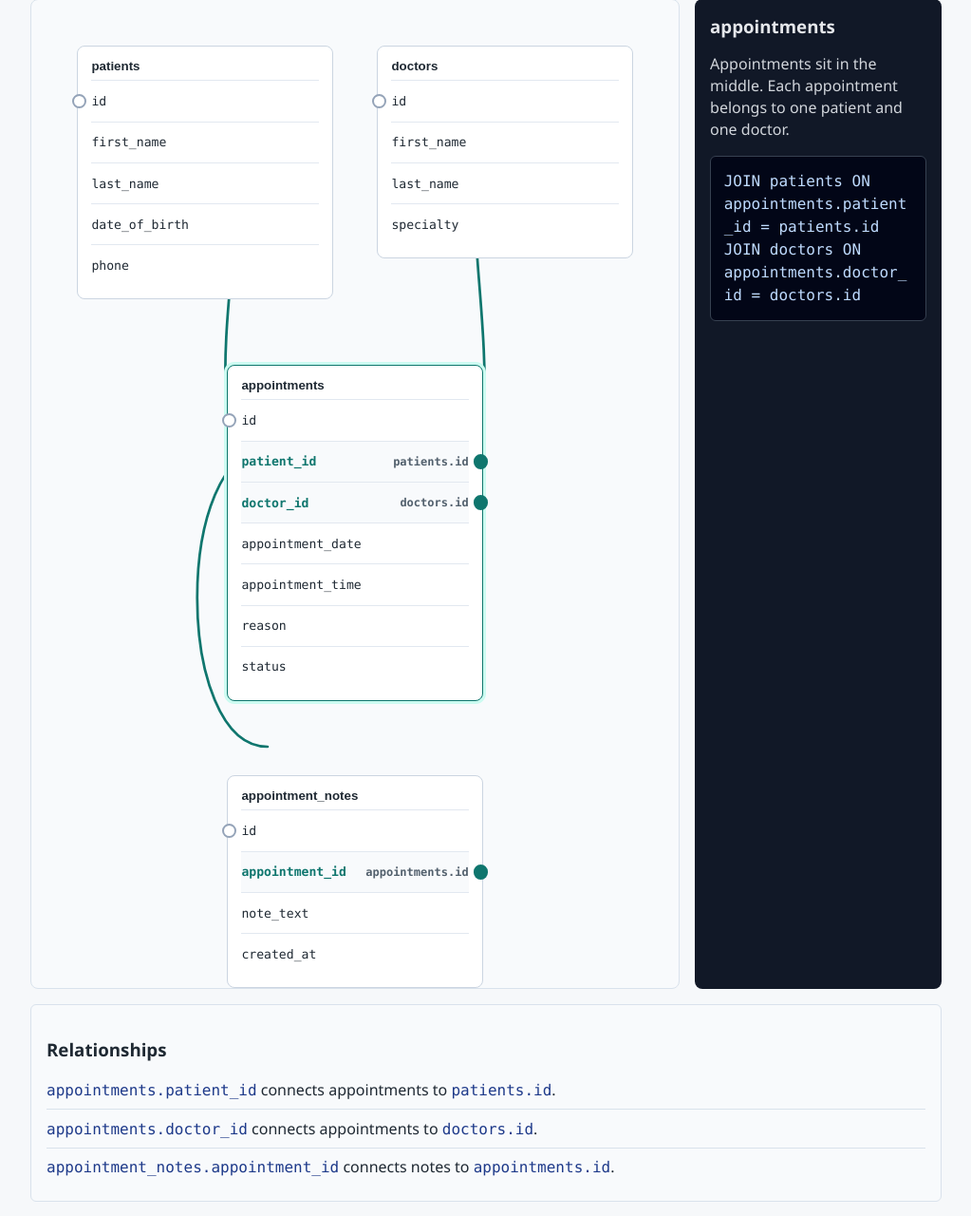
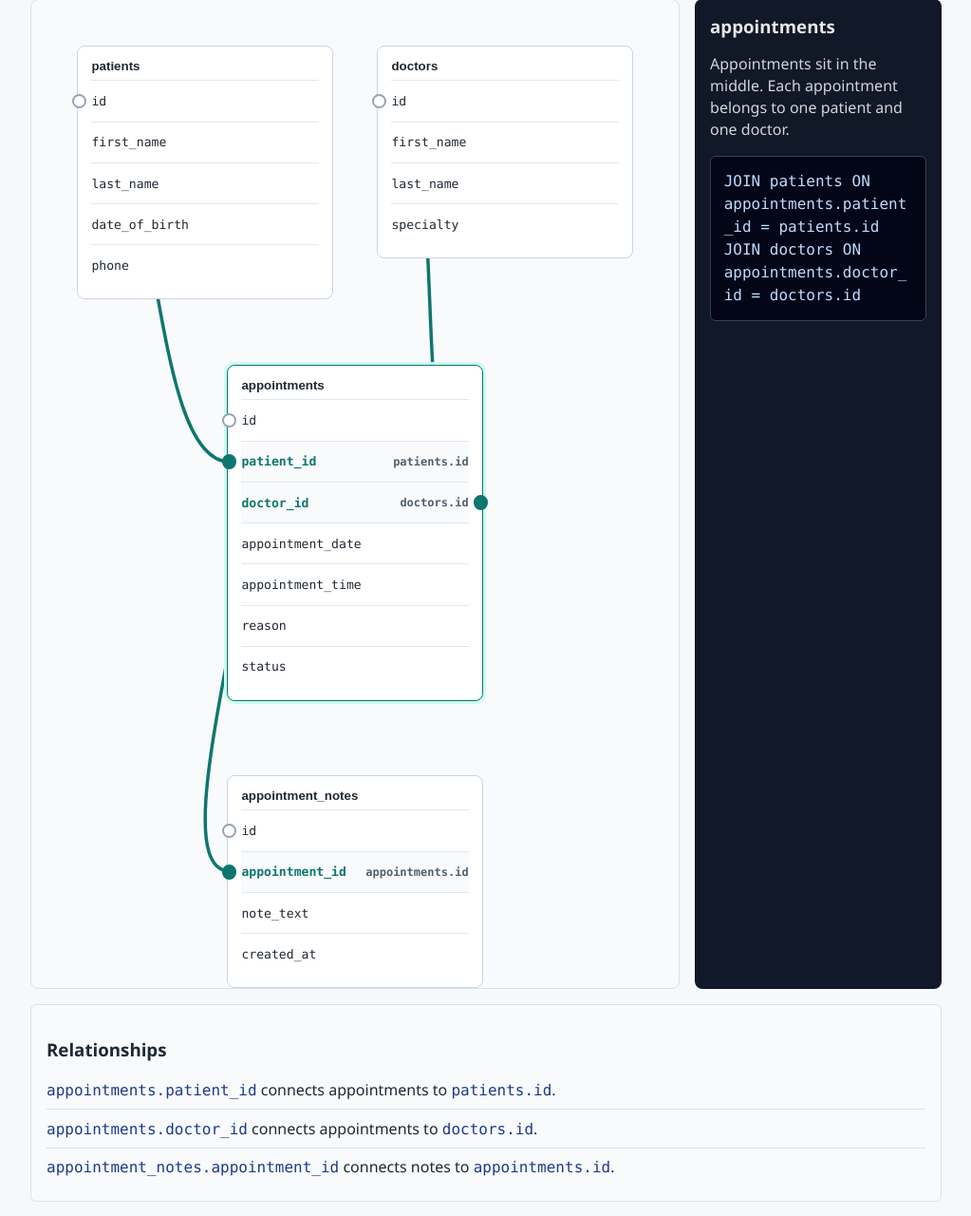
Before and after one commit to martin-harley/PerinHealthInterns, a Flask app: page /schema in a window 1280 px wide. Shown: the part 348-1628 px from the top of the page at 95% size, without its empty margins (128-1151 px from the left). Run offline with Flask 3, Linux system fonts and the light colour scheme.

Commit message:
fix: draw schema arrows from field ports

```diff
--- a/static/schema.js
+++ b/static/schema.js
@@ -1,5 +1,6 @@
 const schemaNodes = document.querySelectorAll(".schema-node");
 const schemaArrows = document.querySelectorAll(".schema-arrow");
+const schemaMap = document.querySelector(".schema-map");
 const schemaTitle = document.querySelector("#schema-detail-title");
 const schemaCopy = document.querySelector("#schema-detail-copy");
 const schemaSql = document.querySelector("#schema-detail-sql");
@@ -23,6 +24,41 @@ const schemaDetails = {
   },
 };
 
+function getPortCenter(fieldName, portSelector) {
+  const field = document.querySelector(`[data-field="${fieldName}"]`);
+  const port = field?.querySelector(portSelector);
+  if (!schemaMap || !port) return null;
+  const mapBox = schemaMap.getBoundingClientRect();
+  const portBox = port.getBoundingClientRect();
+  return {
+    x: portBox.left + portBox.width / 2 - mapBox.left,
+    y: portBox.top + portBox.height / 2 - mapBox.top,
+  };
+}
+
+function drawSchemaArrows() {
+  if (!schemaMap) return;
+  const mapBox = schemaMap.getBoundingClientRect();
+  const svg = schemaMap.querySelector(".schema-arrows");
+  svg.setAttribute("viewBox", `0 0 ${mapBox.width} ${mapBox.height}`);
+
+  schemaArrows.forEach((arrow) => {
+    const start = getPortCenter(arrow.dataset.from, ".schema-port-out");
+    const end = getPortCenter(arrow.dataset.to, ".schema-port-in");
+    if (!start || !end) return;
+
+    const horizontalDistance = end.x - start.x;
+    const direction = Math.abs(horizontalDistance) < 40 ? -1 : Math.sign(horizontalDistance);
+    const curve = Math.max(90, Math.min(180, Math.abs(horizontalDistance) * 0.45));
+    const controlStartX = start.x + curve * direction;
+    const controlEndX = end.x - curve * direction;
+    arrow.setAttribute(
+      "d",
+      `M ${start.x} ${start.y} C ${controlStartX} ${start.y}, ${controlEndX} ${end.y}, ${end.x} ${end.y}`,
+    );
+  });
+}
+
 function selectSchemaTable(tableName) {
   schemaNodes.forEach((node) => {
     node.classList.toggle("is-active", node.dataset.table === tableName);
@@ -44,4 +80,6 @@ schemaNodes.forEach((node) => {
   node.addEventListener("click", () => selectSchemaTable(node.dataset.table));
 });
 
+window.addEventListener("resize", drawSchemaArrows);
+drawSchemaArrows();
 selectSchemaTable("appointments");
--- a/static/styles.css
+++ b/static/styles.css
@@ -318,20 +318,22 @@ button,
 .schema-arrows {
   height: 100%;
   inset: 0;
+  pointer-events: none;
   position: absolute;
   width: 100%;
+  z-index: 1;
 }
 
 .schema-arrow {
   fill: none;
   marker-end: url("#schema-arrowhead");
-  stroke: #94a3b8;
+  stroke: #0f766e;
   stroke-linecap: round;
-  stroke-width: 4;
+  stroke-width: 3.5;
 }
 
 #schema-arrowhead path {
-  fill: #94a3b8;
+  fill: #0f766e;
 }
 
 .schema-arrow.is-active {
@@ -348,7 +350,7 @@ button,
   position: absolute;
   text-align: left;
   width: 270px;
-  z-index: 1;
+  z-index: 2;
 }
 
 .schema-node:hover,
@@ -402,8 +404,14 @@ button,
   left: -1.28rem;
 }
 
-.schema-port-out {
+.schema-port-out,
+.schema-port-right {
   right: -1.28rem;
+}
+
+.schema-port-left {
+  left: -1.28rem;
+  right: auto;
 }
 
 .schema-field-fk .schema-port {
--- a/templates/schema.html
+++ b/templates/schema.html
@@ -14,15 +14,15 @@
 
   <section class="schema-map-shell">
     <div class="schema-map" aria-label="Interactive schema map">
-      <svg class="schema-arrows" viewBox="0 0 1000 1080" aria-hidden="true" focusable="false">
+      <svg class="schema-arrows" aria-hidden="true" focusable="false">
         <defs>
           <marker id="schema-arrowhead" markerWidth="10" markerHeight="10" refX="8" refY="5" orient="auto">
             <path d="M 0 0 L 10 5 L 0 10 z"></path>
           </marker>
         </defs>
-        <path class="schema-arrow" data-connects="patients appointments" d="M 365 510 C 250 510, 325 142, 310 142"></path>
-        <path class="schema-arrow" data-connects="doctors appointments" d="M 635 556 C 750 556, 675 142, 690 142"></path>
-        <path class="schema-arrow" data-connects="appointments appointment_notes" d="M 365 930 C 220 930, 220 470, 365 470"></path>
+        <path class="schema-arrow" data-from="appointments.patient_id" data-to="patients.id" data-connects="patients appointments"></path>
+        <path class="schema-arrow" data-from="appointments.doctor_id" data-to="doctors.id" data-connects="doctors appointments"></path>
+        <path class="schema-arrow" data-from="appointment_notes.appointment_id" data-to="appointments.id" data-connects="appointments appointment_notes"></path>
       </svg>
 
       <button class="schema-node schema-node-patients" type="button" data-table="patients">
@@ -45,8 +45,8 @@
       <button class="schema-node schema-node-appointments is-active" type="button" data-table="appointments">
         <strong>appointments</strong>
         <span class="schema-field schema-field-pk" data-field="appointments.id"><i class="schema-port schema-port-in"></i>id</span>
-        <span class="schema-field schema-field-fk" data-field="appointments.patient_id"><i class="schema-port schema-port-out"></i>patient_id <small>patients.id</small></span>
-        <span class="schema-field schema-field-fk" data-field="appointments.doctor_id"><i class="schema-port schema-port-out"></i>doctor_id <small>doctors.id</small></span>
+        <span class="schema-field schema-field-fk" data-field="appointments.patient_id"><i class="schema-port schema-port-out schema-port-left"></i>patient_id <small>patients.id</small></span>
+        <span class="schema-field schema-field-fk" data-field="appointments.doctor_id"><i class="schema-port schema-port-out schema-port-right"></i>doctor_id <small>doctors.id</small></span>
         <span class="schema-field">appointment_date</span>
         <span class="schema-field">appointment_time</span>
         <span class="schema-field">reason</span>
@@ -56,7 +56,7 @@
       <button class="schema-node schema-node-notes" type="button" data-table="appointment_notes">
         <strong>appointment_notes</strong>
         <span class="schema-field schema-field-pk" data-field="appointment_notes.id"><i class="schema-port schema-port-in"></i>id</span>
-        <span class="schema-field schema-field-fk" data-field="appointment_notes.appointment_id"><i class="schema-port schema-port-out"></i>appointment_id <small>appointments.id</small></span>
+        <span class="schema-field schema-field-fk" data-field="appointment_notes.appointment_id"><i class="schema-port schema-port-out schema-port-left"></i>appointment_id <small>appointments.id</small></span>
         <span class="schema-field">note_text</span>
         <span class="schema-field">created_at</span>
       </button>
```
Also changed, not shown: tests/test_app.py (+2 -0 lines).
